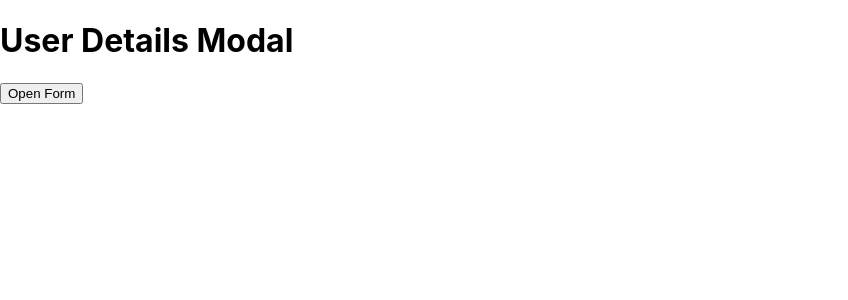
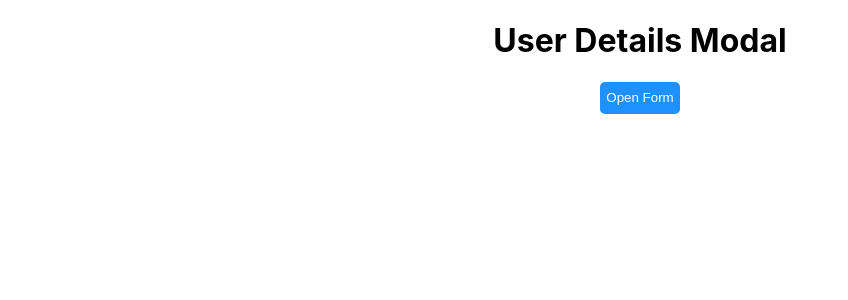
Before and after one commit to premnewbie/x-modal, a React (Create React App) app: page / in a window 1280 px wide. Shown: the top 300 px of the page, without its empty margins (0-848 px from the left). Built offline with nearby package versions, Linux system fonts and the light colour scheme; the HTML template or start-up script is replaced by a standard one.

Commit message:
change made

```diff
--- a/src/App.js
+++ b/src/App.js
@@ -8,7 +8,7 @@ function App() {
   const handleClose = () => setOpen(false);
 
   return (
-    <div className="modal">
+    <div className="App">
       <h1>User Details Modal</h1>
       <button onClick={handleOpen}>Open Form</button>
       <ModalForm open={open} handleClose={handleClose} />
--- a/src/ModalForm.js
+++ b/src/ModalForm.js
@@ -43,6 +43,7 @@ export default function ModalForm({open,handleClose}) {
   }
 
   return (
+    <div className="modal">
       <div className="modal-content">
         <Modal
           open={open}
@@ -66,5 +67,6 @@ export default function ModalForm({open,handleClose}) {
           </Box>
         </Modal>
       </div>
+    </div>
   )
 }
```
Lines whose indentation alone changed are shown as unchanged.
